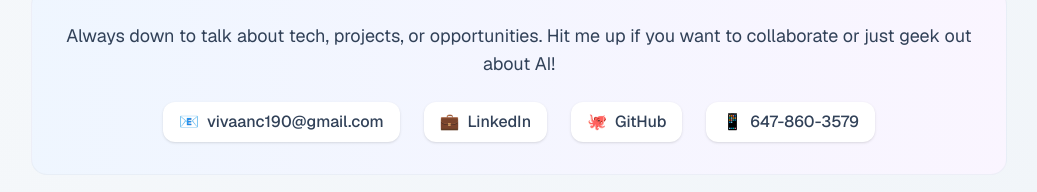
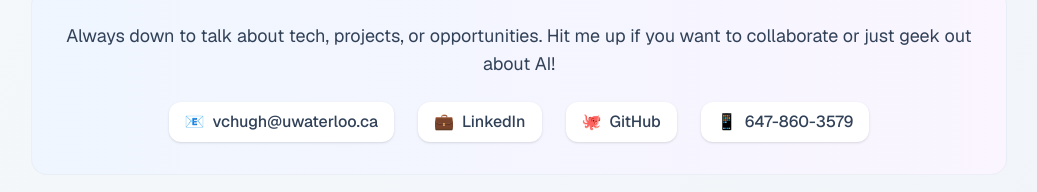
Before and after one commit to VivaanChugh/my-app, a Next.js app: page / in a window 1280 px wide. Shown: the part 2464-2656 px from the top of the page, without its empty margins (121-1158 px from the left). Built offline with nearby package versions, Linux system fonts and the light colour scheme.

Commit message:
Changed email

```diff
--- a/app/page.tsx
+++ b/app/page.tsx
@@ -196,11 +196,11 @@ export default function Home() {
             </p>
             <div className="flex flex-wrap justify-center gap-6">
               <a
-                href="mailto:vivaanc190@gmail.com"
+                href="mailto:vchugh@uwaterloo.ca"
                 className="flex items-center gap-2 bg-white px-4 py-2 rounded-xl shadow-sm hover:shadow-md transition-all duration-200 text-slate-700 hover:text-blue-600 font-medium"
               >
                 <span>📧</span>
-                vivaanc190@gmail.com
+                vchugh@uwaterloo.ca
               </a>
               <a
                 href="https://linkedin.com/in/vivaan-chugh"
```
